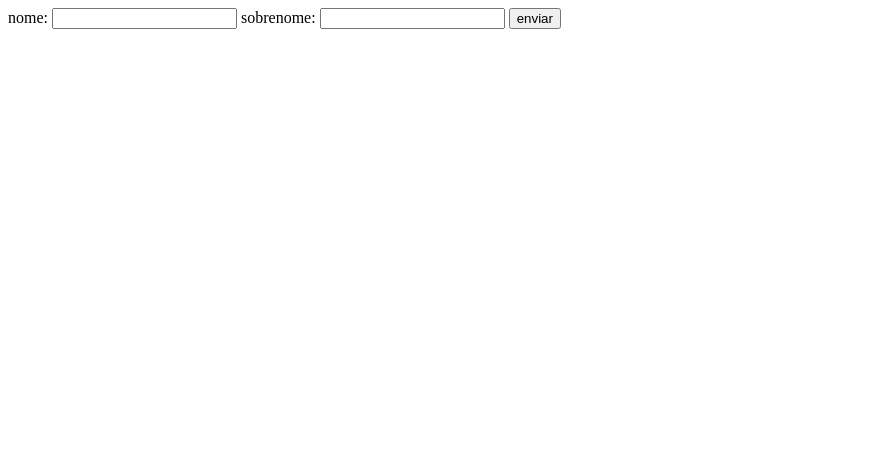
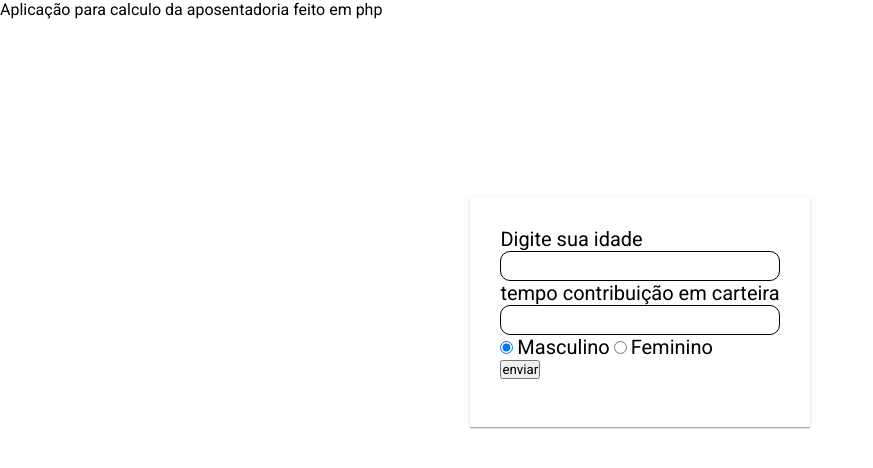
Before and after one commit to GabrielSoares-Dev/CalculadoraAposentadoria, a PHP site: page / in a window 1280 px wide. Shown: the top 468 px of the page, without its empty margins (0-873 px from the left). Run offline with PHP 8.4, Linux system fonts and the light colour scheme.

Commit message:
subindo funcionalidades

```diff
--- a/index.php
+++ b/index.php
@@ -1,20 +1,42 @@
 <!DOCTYPE html>
 <html lang="en">
+
 <head>
     <meta charset="UTF-8">
     <meta http-equiv="X-UA-Compatible" content="IE=edge">
     <meta name="viewport" content="width=device-width, initial-scale=1.0">
-    <link rel='stylesheet' href='style.css'/>
-    <title>Document</title>
+    <link rel='stylesheet' href="./style/index.css" />
+    <title>Calculo aposentadoria</title>
 </head>
+
 <body>
-    <form action='formulario.php' method='POST'>
-        <label>nome:</label>
-        <input  name='nome' type='text' required/>
-        <label>sobrenome:</label>
-        <input  name='sobrenome' type='text' required/>
-        <button type='submit'>enviar</button>
+    <div>
+        <p>Aplicação para calculo da aposentadoria feito em php</p>
+    </div>
+    <div class="container--form">
+        <form action='formulario.php' method='POST'>
+            <div class="container--style">
+            <div class="input--container">
+                <label>Digite sua idade</label>
+                <input name='idade' type='number' min='16' max='65' />
+            </div>
+            <div  class="input--container">
+                <label> tempo contribuição em carteira</label>
+                <input name='carteira' type='number' min='0' max='35' />
+            </div>
+            <div>
+                <input type='radio' value='masculino' name='sexo' checked />
+                <label>Masculino</label>
+                <input type='radio' value='feminino' name='sexo' />
+                <label>Feminino</label>
+            </div>
+            <div>
+                <button type='submit'>enviar</button>
+            </div>
 
-    </form>
+        </form>
+    </div>
+    </div>
 </body>
+
 </html>
--- a/style.css
+++ /dev/null
@@ -1,3 +0,0 @@
-.title{
-    font:500px;
-}
--- /dev/null
+++ b/style/index.css
@@ -0,0 +1,36 @@
+@import url('https://fonts.googleapis.com/css2?family=Roboto:wght@100;400&display=swap');
+*{
+    padding: 0;
+    margin: 0;
+    box-sizing: border-box;
+    font-family: 'Roboto', sans-serif;
+}
+/*Formulario*/
+.container--form{
+display: flex;
+justify-content: center;
+margin-top: 10%;
+}
+
+.container--style{
+    box-shadow:0px 2px 1px -1px rgb(0 0 0 / 20%), 0px 1px 1px 0px rgb(0 0 0 / 14%), 0px 1px 3px 0px rgb(0 0 0 / 12%);
+    height: 230px;
+    margin-top: 50px;
+    padding: 30px;
+    background-color: ;
+
+}
+.container--style label{
+    font-size: 20px;
+}
+input[type='number']{
+    height: 30px;
+    border-radius:10px ;
+    font-size: 40px;
+    border: 1px solid black;
+}
+
+.input--container{
+    display: flex;
+    flex-direction: column;
+}
```
Also changed, not shown: formulario.php (+34 -23 lines).
